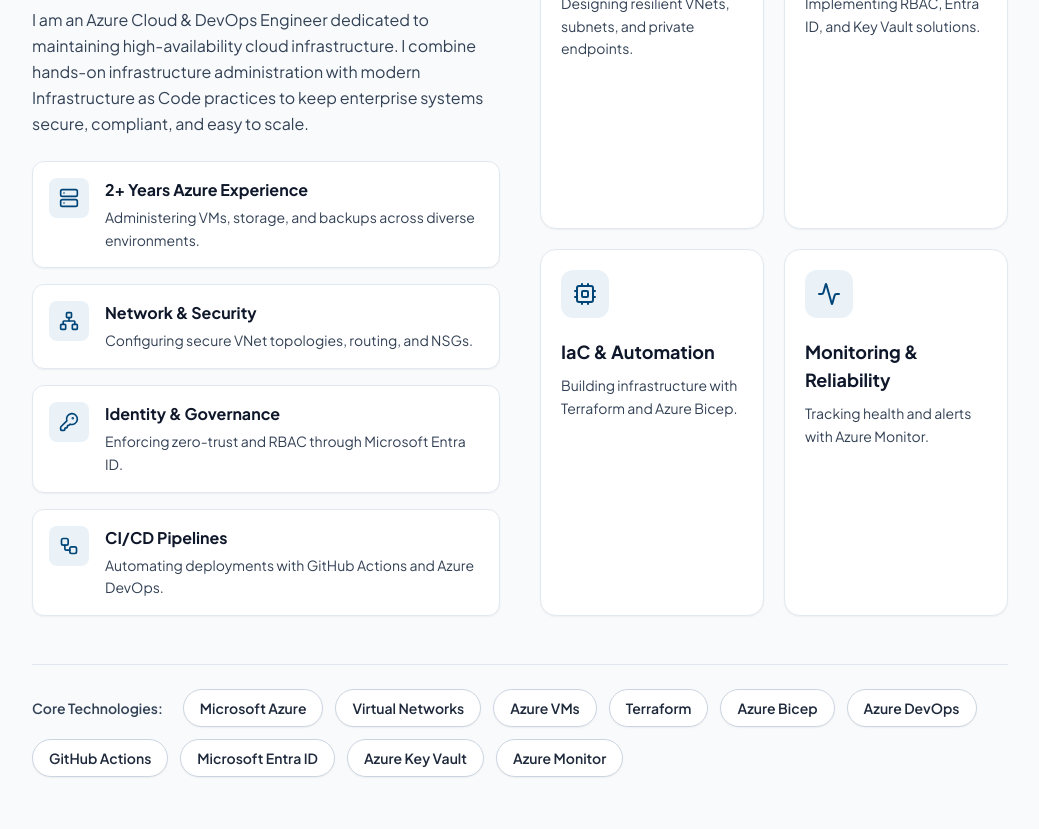
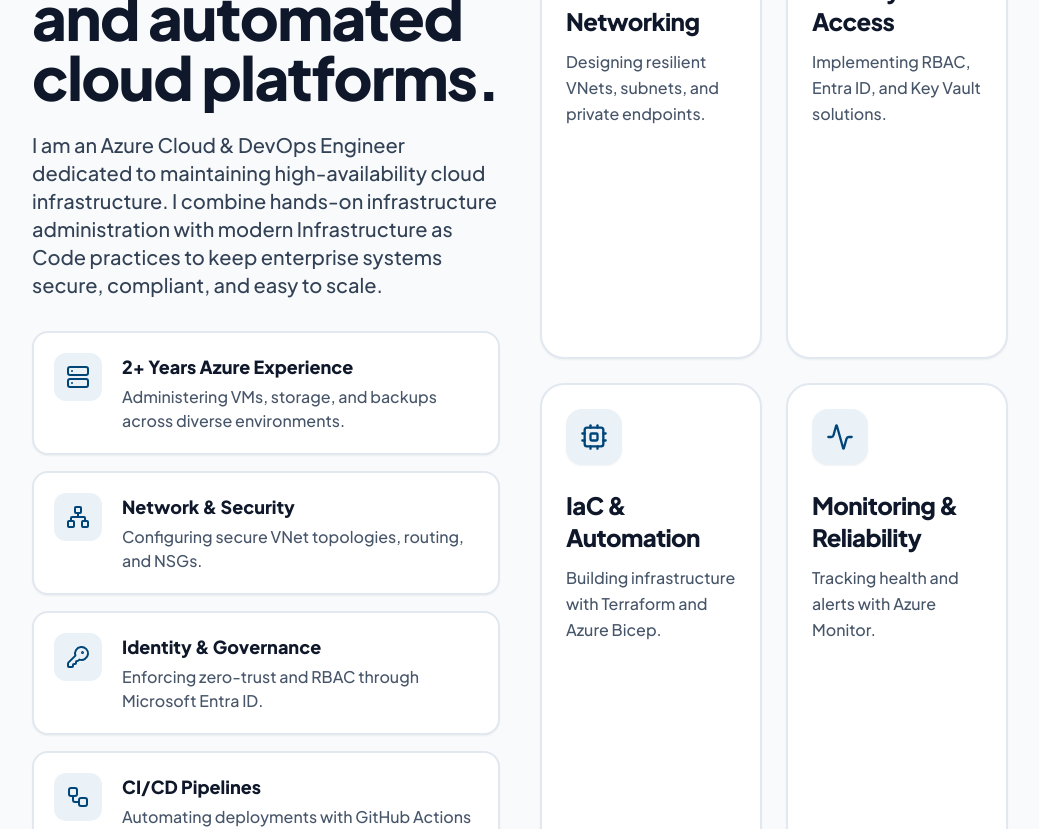
Before and after one commit to AAKASHTRIVEDI-01/Cloud_portfolio_Aakash, a React (Vite) app: page / in a window 1280 px wide. Shown: the part 960-1789 px from the top of the page, without its empty margins (120-1159 px from the left). Built offline with nearby package versions, Linux system fonts and the light colour scheme.

Commit message:
Massively increase text sizes and card boldness for extreme clarity

```diff
--- a/src/components/About.tsx
+++ b/src/components/About.tsx
@@ -84,30 +84,30 @@ export default function About() {
           {/* Left Column: Narrative & Key Strengths (6 cols) */}
           <div className="lg:col-span-6 flex flex-col justify-between">
             <div>
-              <h2 className="font-display text-3xl font-bold leading-tight text-slate-900 sm:text-4xl">
+              <h2 className="font-display text-4xl font-extrabold leading-tight text-slate-900 sm:text-5xl lg:text-6xl tracking-tight">
                 Architecting stable, secure, and automated cloud platforms.
               </h2>
-              <p className="mt-5 text-base leading-relaxed text-slate-700">
+              <p className="mt-6 text-lg leading-relaxed text-slate-700 sm:text-xl font-medium">
                 I am an Azure Cloud &amp; DevOps Engineer dedicated to maintaining high-availability cloud
                 infrastructure. I combine hands-on infrastructure administration with modern Infrastructure as Code
                 practices to keep enterprise systems secure, compliant, and easy to scale.
               </p>
 
               {/* Clean Highlight Items (White cards, soft borders) */}
-              <div className="mt-6 space-y-4">
+              <div className="mt-8 space-y-4">
                 {HIGHLIGHTS.map((item, idx) => {
                   const Icon = item.icon;
                   return (
                     <div
                       key={idx}
-                      className="group flex items-start gap-4 rounded-xl border border-slate-200 bg-white p-4 shadow-sm hover:-translate-y-1 hover:shadow-md transition-all duration-300"
+                      className="group flex items-start gap-5 rounded-2xl border-2 border-slate-200 bg-white p-5 shadow-sm hover:-translate-y-1 hover:border-azure-300 hover:shadow-lg transition-all duration-300 cursor-pointer"
                     >
-                      <div className="flex h-10 w-10 flex-none items-center justify-center rounded-lg bg-[#EAF2F8] text-azure-700 transition-colors group-hover:bg-azure-700 group-hover:text-white">
-                        <Icon className="h-5 w-5" />
+                      <div className="flex h-12 w-12 flex-none items-center justify-center rounded-xl bg-[#EAF2F8] text-azure-700 transition-colors group-hover:bg-azure-700 group-hover:text-white">
+                        <Icon className="h-6 w-6" />
                       </div>
                       <div>
-                        <h4 className="text-sm font-bold text-slate-900 sm:text-base">{item.title}</h4>
-                        <p className="mt-1 text-sm leading-relaxed text-slate-700">{item.desc}</p>
+                        <h4 className="text-base font-extrabold text-slate-900 sm:text-lg">{item.title}</h4>
+                        <p className="mt-1 text-sm font-medium leading-relaxed text-slate-600 sm:text-base">{item.desc}</p>
                       </div>
                     </div>
                   );
@@ -117,22 +117,22 @@ export default function About() {
           </div>
 
           {/* Right Column: 4 Capability Cards (6 cols) */}
-          <div className="lg:col-span-6 grid gap-5 sm:grid-cols-2">
+          <div className="lg:col-span-6 grid gap-6 sm:grid-cols-2">
             {CAPABILITIES.map((cap) => {
               const Icon = cap.icon;
               return (
                 <div
                   key={cap.title}
-                  className="group flex flex-col justify-between rounded-2xl border border-slate-200 bg-white p-5 shadow-sm hover:-translate-y-1 hover:shadow-md transition-all duration-300"
+                  className="group flex flex-col justify-between rounded-3xl border-2 border-slate-200 bg-white p-6 shadow-sm hover:-translate-y-2 hover:border-azure-400 hover:shadow-xl transition-all duration-300 cursor-pointer"
                 >
                   <div>
-                    <div className="flex h-12 w-12 items-center justify-center rounded-xl bg-[#EAF2F8] text-azure-700 transition-colors group-hover:bg-azure-700 group-hover:text-white">
-                      <Icon className="h-6 w-6" />
+                    <div className="flex h-14 w-14 items-center justify-center rounded-2xl bg-[#EAF2F8] text-azure-700 transition-colors group-hover:bg-azure-700 group-hover:text-white shadow-sm">
+                      <Icon className="h-7 w-7" />
                     </div>
-                    <h3 className="mt-5 font-display text-base sm:text-lg font-bold text-slate-900">
+                    <h3 className="mt-6 font-display text-xl sm:text-2xl font-extrabold text-slate-900 tracking-tight">
                       {cap.title}
                     </h3>
-                    <p className="mt-2 text-sm leading-relaxed text-slate-700">
+                    <p className="mt-3 text-base font-medium leading-relaxed text-slate-600">
                       {cap.desc}
                     </p>
                   </div>
@@ -143,14 +143,14 @@ export default function About() {
         </div>
 
         {/* Clean Tech Stack Row */}
-        <div className="mt-12 flex flex-wrap items-center gap-3 border-t border-slate-200 pt-6">
-          <span className="text-sm font-semibold text-slate-700 mr-2">
+        <div className="mt-14 flex flex-wrap items-center gap-4 border-t-2 border-slate-200 pt-8">
+          <span className="text-base font-extrabold uppercase tracking-widest text-slate-500 mr-2">
             Core Technologies:
           </span>
           {CORE_STACK.map((tech) => (
             <span
               key={tech}
-              className="rounded-full border border-slate-300 bg-white px-4 py-2 text-sm font-semibold text-slate-800 shadow-sm transition-all hover:-translate-y-0.5 hover:border-azure-400 hover:bg-[#EAF2F8] hover:text-azure-700 hover:shadow-md cursor-pointer"
+              className="rounded-full border-2 border-slate-200 bg-white px-5 py-2.5 text-base font-bold text-slate-800 shadow-sm transition-all hover:-translate-y-1 hover:border-azure-500 hover:bg-[#EAF2F8] hover:text-azure-800 hover:shadow-md cursor-pointer"
             >
               {tech}
             </span>
```
